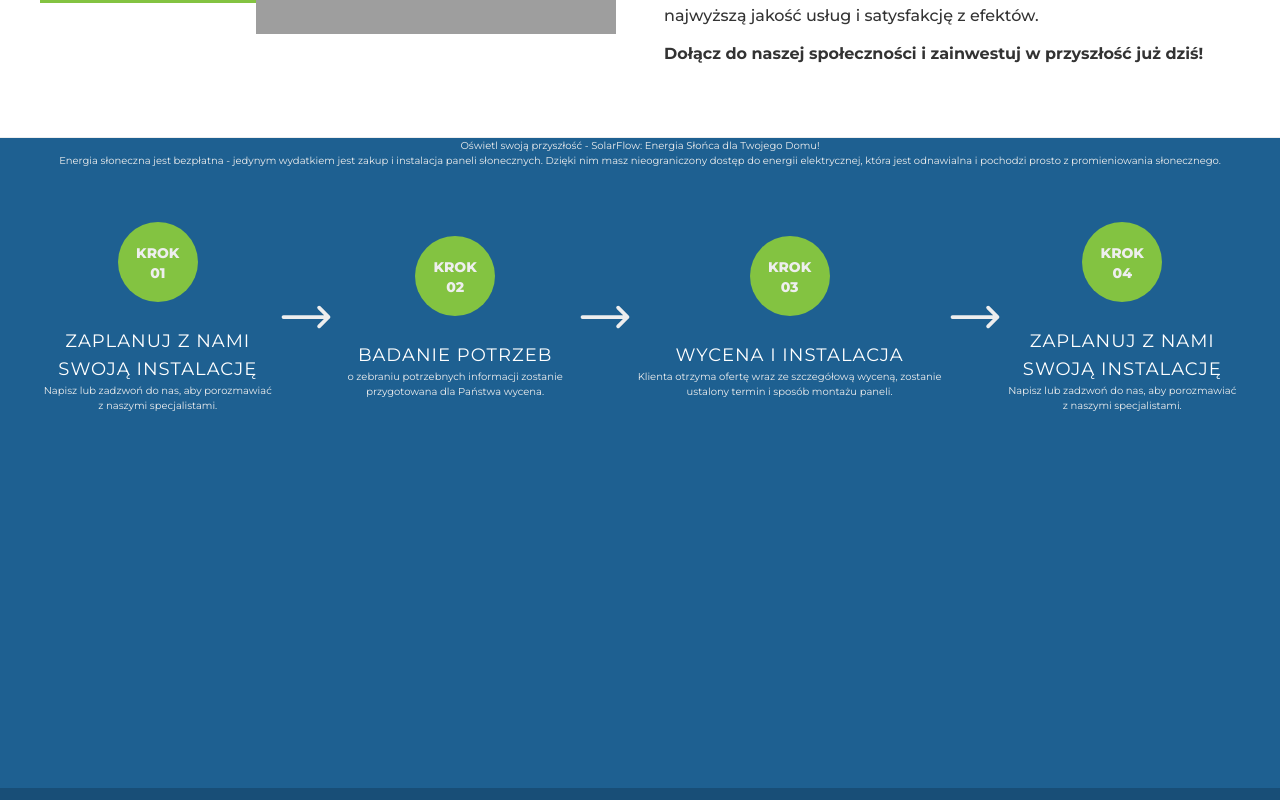
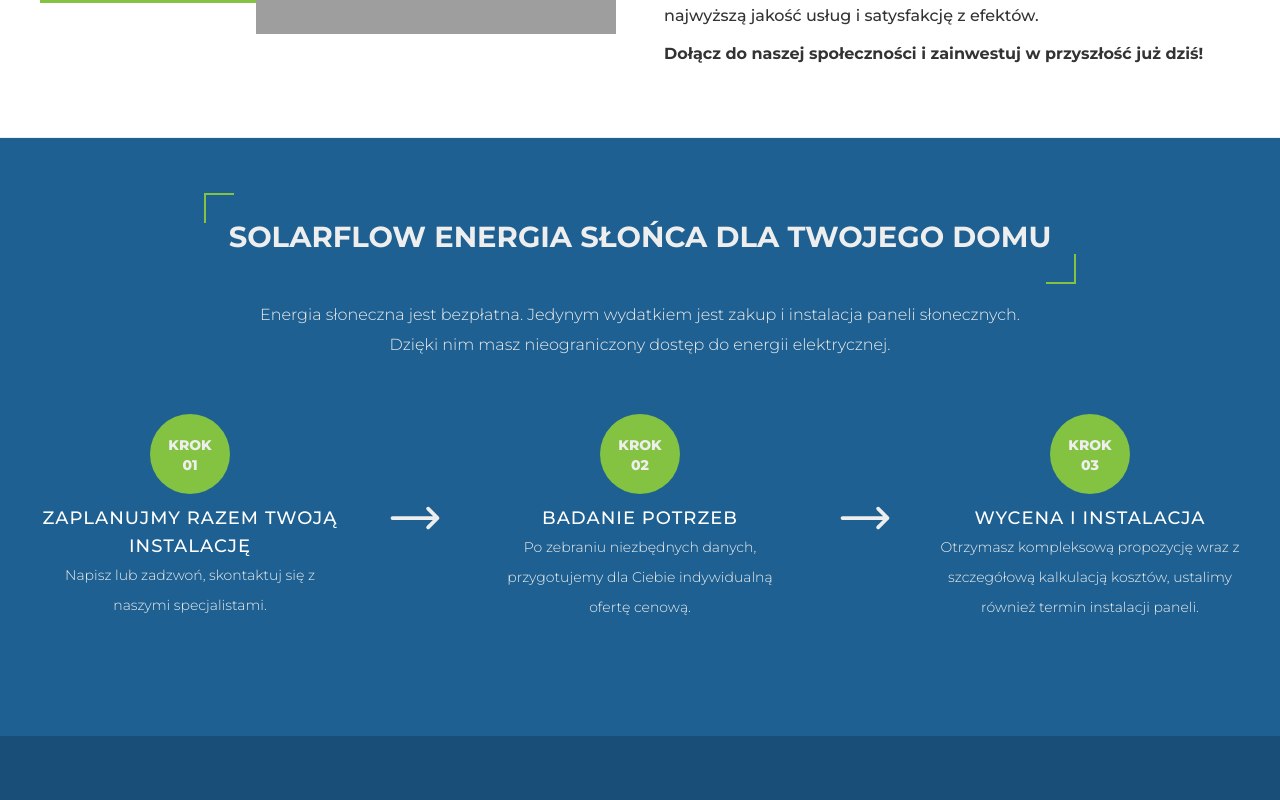
Before and after one commit to Rohhan415/SolarFlow, a React (Vite) app: page / in a window 1280 px wide. Shown: the part 800-1600 px from the top of the page. Built offline with nearby package versions, Linux system fonts and the light colour scheme; grey boxes are pictures that could not be loaded.

Commit message:
feat: installationSteps Section finished

```diff
--- a/src/components/InstallationStepsSection/InstallationStepsSection.module.css
+++ b/src/components/InstallationStepsSection/InstallationStepsSection.module.css
@@ -1,6 +1,7 @@
 .container {
   background-color: #1e6091;
-  height: 65rem;
+  padding-top: 8rem;
+  padding-bottom: 6rem;
 }
 .containerWrapper {
   margin: 0 auto;
@@ -8,11 +9,14 @@
 }
 
 .installationSteps {
-  display: flex;
+  display: grid; /* Ustawienie rodzica jako siatka CSS */
+  grid-template-columns: 2fr 1fr 2fr 1fr 2fr;
   align-items: center;
-  justify-content: space-around;
+  justify-content: space-between;
+  align-items: start;
   max-width: 120rem;
   padding: 5.4rem 0;
+  flex-grow: 1;
 }
 
 .installationStepContainer {
@@ -29,7 +33,7 @@
   height: 8rem;
   width: 8rem;
   padding: 2.1rem 0;
-  margin-bottom: 2.5rem;
+  margin-bottom: 1rem;
 }
 
 .installationStepNumbersText {
@@ -57,9 +61,16 @@
 
 .moduleHeader {
   color: #fff;
-  font-size: 18px;
+  font-size: 1.8rem;
   text-align: center;
   text-transform: uppercase;
-  line-height: 28px;
+  line-height: 2.8rem;
   letter-spacing: 1px;
+  font-weight: 500;
 }
+
+.StepNumbersParagraph {
+  font-size: 1.4rem;
+  line-height: 3rem;
+  font-weight: 300;
+}
--- a/src/components/InstallationStepsSection/InstallationStepsSection.tsx
+++ b/src/components/InstallationStepsSection/InstallationStepsSection.tsx
@@ -1,5 +1,5 @@
 import styles from "./InstallationStepsSection.module.css";
-import InstallationStepsSectionHeader from "./InstallationStepsSectionHeader";
+import SectionHeader from "./SectionHeader";
 import StepArrow from "./StepArrow";
 import StepsDescription from "./StepsDescription";
 
@@ -7,38 +7,28 @@
   return (
     <section className={`${styles.container}`}>
       <div className={`${styles.containerWrapper}`}>
-        <InstallationStepsSectionHeader />
+        <SectionHeader />
 
         <div className={`${styles.installationSteps}`}>
           <StepsDescription
-            title="ZAPLANUJ Z NAMI SWOJĄ INSTALACJĘ"
-            description="Napisz lub zadzwoń do nas, aby porozmawiać z naszymi specjalistami."
+            title="ZAPLANUJMY RAZEM TWOJĄ INSTALACJĘ"
+            description="Napisz lub zadzwoń, skontaktuj się z naszymi specjalistami."
             number="01"
           />
+          <StepArrow />
 
-          <div>
-            <StepArrow />
-          </div>
           <StepsDescription
             title="BADANIE POTRZEB"
-            description="o zebraniu potrzebnych informacji zostanie przygotowana dla Państwa wycena."
+            description="Po zebraniu niezbędnych danych, przygotujemy dla Ciebie indywidualną ofertę cenową."
             number="02"
           />
-          <div>
-            <StepArrow />
-          </div>
+
+          <StepArrow />
+
           <StepsDescription
             title="WYCENA I INSTALACJA"
-            description="Klienta otrzyma ofertę wraz ze szczegółową wyceną, zostanie ustalony termin i sposób montażu paneli."
+            description="Otrzymasz kompleksową propozycję wraz z szczegółową kalkulacją kosztów, ustalimy również termin instalacji paneli."
             number="03"
-          />
-          <div>
-            <StepArrow />
-          </div>
-          <StepsDescription
-            title="ZAPLANUJ Z NAMI SWOJĄ INSTALACJĘ"
-            description="Napisz lub zadzwoń do nas, aby porozmawiać z naszymi specjalistami."
-            number="04"
           />
         </div>
       </div>
--- a/src/components/InstallationStepsSection/InstallationStepsSectionHeader.tsx
+++ /dev/null
@@ -1,19 +0,0 @@
-import styles from "./InstallationStepsSection.module.css";
-
-function InstallationStepsSectionHeader() {
-  return (
-    <div className={`${styles.installationStepsHeader}`}>
-      <h1>
-        Oświetl swoją przyszłość - SolarFlow: Energia Słońca dla Twojego Domu!
-      </h1>
-      <div className={`${styles.installationStepsHeader}`}>
-        Energia słoneczna jest bezpłatna - jedynym wydatkiem jest zakup i
-        instalacja paneli słonecznych. Dzięki nim masz nieograniczony dostęp do
-        energii elektrycznej, która jest odnawialna i pochodzi prosto z
-        promieniowania słonecznego.
-      </div>
-    </div>
-  );
-}
-
-export default InstallationStepsSectionHeader;
--- /dev/null
+++ b/src/components/InstallationStepsSection/SectionHeader.module.css
@@ -0,0 +1,52 @@
+.moduleHeader {
+  line-height: 1.3;
+  text-align: center;
+  position: relative;
+  text-transform: uppercase;
+  font-size: 2.9rem;
+  font-weight: 700;
+  margin-bottom: 2.9rem;
+}
+
+.installationStepsHeader {
+  display: flex;
+  flex-direction: column;
+  justify-content: center;
+  align-items: center;
+  width: 80%;
+  margin: 0 auto;
+}
+
+.moduleHeaderWrapper {
+  position: relative;
+}
+
+.moduleHeaderWrapper:before,
+.moduleHeaderWrapper:after {
+  content: "";
+  position: absolute;
+  width: 30px;
+  height: 30px;
+  border: 2px solid var(--pale-green);
+  z-index: 2;
+}
+
+.moduleHeaderWrapper:before {
+  top: -25px;
+  left: -25px;
+  border-width: 2px 0 0 2px;
+}
+
+.moduleHeaderWrapper:after {
+  bottom: 0px;
+  right: -25px;
+  border-width: 0 2px 2px 0;
+}
+
+.moduleHeaderDescription {
+  font-size: 1.6rem;
+  line-height: 3rem;
+  font-weight: 300;
+  text-align: center;
+  padding-top: 1.6rem;
+}
--- /dev/null
+++ b/src/components/InstallationStepsSection/SectionHeader.tsx
@@ -0,0 +1,20 @@
+import styles from "./SectionHeader.module.css";
+
+function SectionHeader() {
+  return (
+    <div className={`${styles.installationStepsHeader}`}>
+      <div className={`${styles.moduleHeaderWrapper}`}>
+        <h1 className={`${styles.moduleHeader}`}>
+          SolarFlow Energia Słońca dla Twojego Domu
+        </h1>
+      </div>
+      <div className={`${styles.moduleHeaderDescription}`}>
+        Energia słoneczna jest bezpłatna. Jedynym wydatkiem jest zakup i
+        instalacja paneli słonecznych. <br /> Dzięki nim masz nieograniczony
+        dostęp do energii elektrycznej.
+      </div>
+    </div>
+  );
+}
+
+export default SectionHeader;
--- a/src/components/InstallationStepsSection/StepArrow.tsx
+++ b/src/components/InstallationStepsSection/StepArrow.tsx
@@ -6,7 +6,7 @@
       viewBox="0 0 24 24"
       strokeWidth={1.5}
       stroke="currentColor"
-      className="w-24 h-24"
+      className="w-40 h-24 m-auto"
     >
       <path
         strokeLinecap="round"
--- /dev/null
+++ b/src/components/InstallationStepsSection/StepPoint.tsx
@@ -0,0 +1,18 @@
+import styles from "./InstallationStepsSection.module.css";
+
+interface StepsDescriptionProps {
+  number: string;
+}
+
+const StepPoint: React.FC<StepsDescriptionProps> = ({ number }) => {
+  return (
+    <div className={`${styles.installationStepNumbers}`}>
+      <h6 className={`${styles.installationStepNumbersText}`}>
+        Krok
+        <p>{number}</p>
+      </h6>
+    </div>
+  );
+};
+
+export default StepPoint;
--- a/src/components/InstallationStepsSection/StepsDescription.tsx
+++ b/src/components/InstallationStepsSection/StepsDescription.tsx
@@ -20,7 +20,7 @@
         </h6>
       </div>
       <h4 className={`${styles.moduleHeader}`}>{title}</h4>
-      <p>{description}</p>
+      <p className={`${styles.StepNumbersParagraph}`}>{description}</p>
     </div>
   );
 };
```
